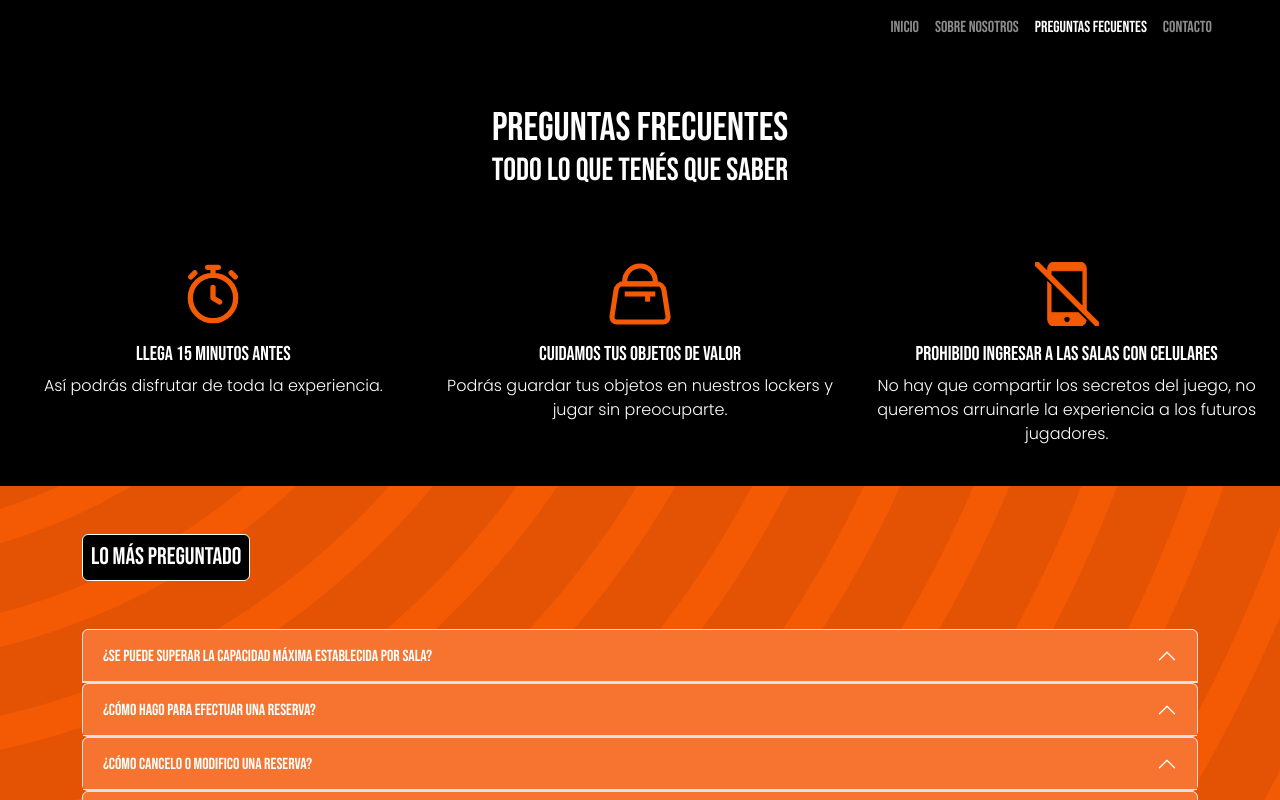
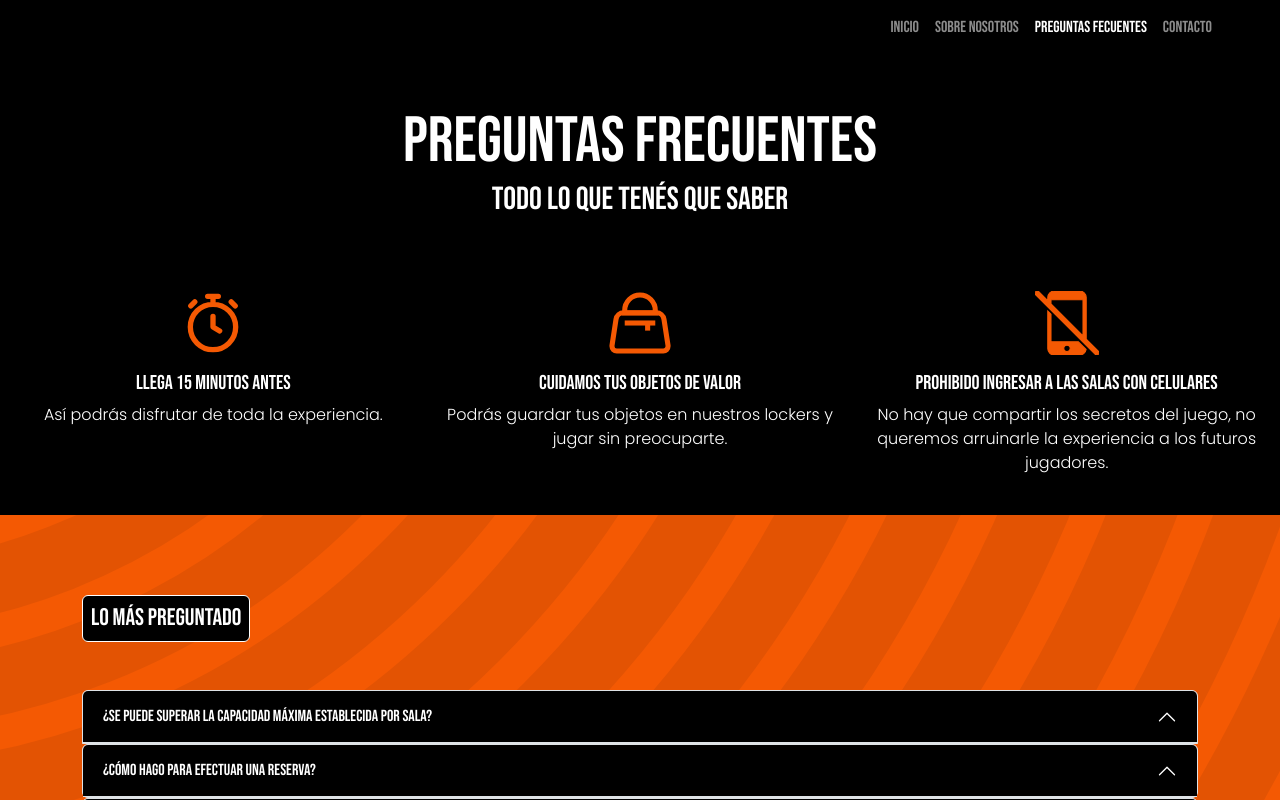
Before and after one commit to belensieiro/Besse-Games, a website: page pages/preguntas.html in a window 1280 px wide. Shown: the top 800 px of the page. Drawn offline with Linux system fonts and the light colour scheme.

Commit message:
estilos preguntas y se agregan variables

```diff
--- a/pages/preguntas.html
+++ b/pages/preguntas.html
@@ -33,7 +33,7 @@
         </nav>
     </header>
     <main>
-        <div class="container-fluid bg-dark text-center mb-5">
+        <div class="container-fluid container-ask">
             <h1 class="text-center text-light title pt-5 m-0">Preguntas Frecuentes</h1>
             <h2 class="text-center text-light pb-5">Todo lo que tenés que saber</h2>
             <div class="row">
--- a/scss/_preguntas.scss
+++ b/scss/_preguntas.scss
@@ -0,0 +1,19 @@
+.container-ask {
+    text-align: center;
+    background-color: $dark;
+    margin-bottom: 5em;
+
+    .title{
+        font-size: 4em;
+    }
+}
+
+.link {
+    font-family: "Roboto Condensed", sans-serif;
+    text-decoration: none;
+    color: $principal;
+
+    &:hover {
+        color: $link;
+    }
+}
--- a/scss/_variables.scss
+++ b/scss/_variables.scss
@@ -3,6 +3,7 @@ $principal: rgb(244, 89, 3);
 $fondo: linear-gradient(-60deg, #ff5858 0%, #f07a19 100%);
 $fondo-salas: linear-gradient(-60deg, #ff5858 0%, #b35508 100%);
 $preguntas: rgba(244, 87, 3, 0.822);
+$link: rgb(233, 143, 94);
 
 
 // variables de bs modificadas //
@@ -17,9 +18,9 @@ $danger: $principal;
 $accordion-bg: $light;
 $accordion-button-color: $light;
 $accordion-button-bg: $dark;
-$accordion-button-active-bg: $preguntas;
+$accordion-button-active-bg: $dark;
 $accordion-button-active-color: $light;
-$accordion-button-focus-border-color: $light;
+$accordion-button-focus-border-color: $preguntas;
 $accordion-button-focus-box-shadow: $preguntas;
 $accordion-icon-color: $light;
 $accordion-icon-active-color: $light;
```
Also changed, not shown: css/custom.css, 1 other file.
